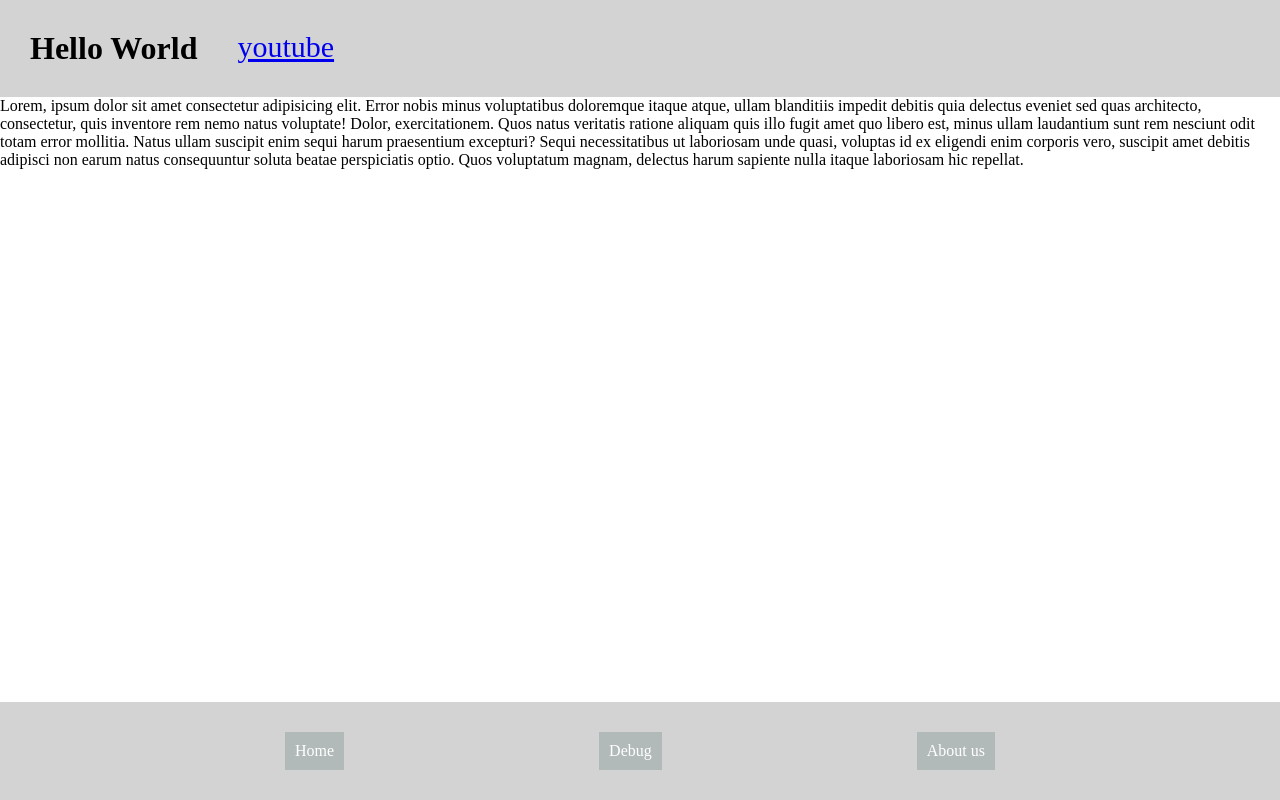
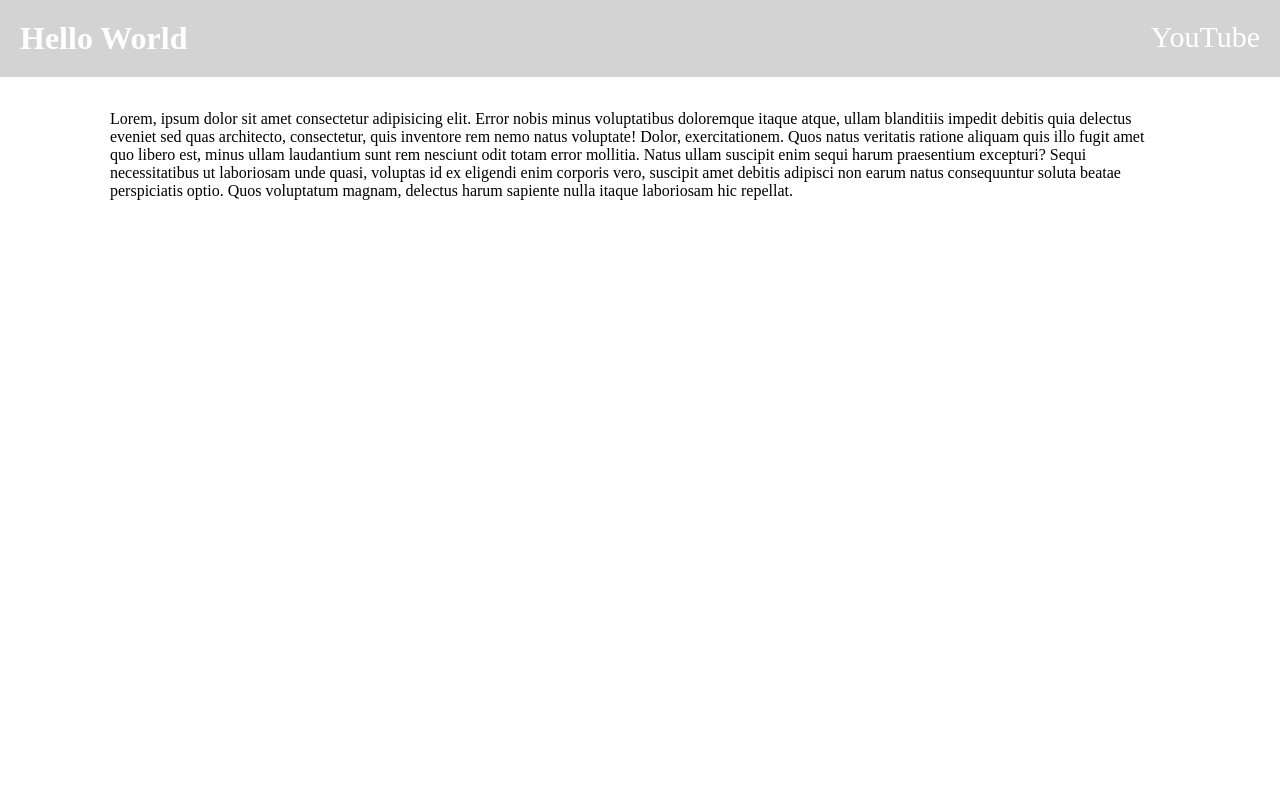
Before and after one commit to PettoDavida/School-Repo, a plain HTML site: page index.html in a window 1280 px wide. Shown: the top 800 px of the page. Drawn offline with Linux system fonts and the light colour scheme.

Commit message:
fixed header

```diff
--- a/index.css
+++ b/index.css
@@ -1,60 +1,78 @@
-*{
+* {
     margin: 0;
     padding: 0;
 
 }
 
-body{
+html {
+    scroll-behavior: smooth;
+}
+
+body {
     min-height: 100vh;
     margin: 0;
-
     display: grid;
     grid-template-rows: auto 1fr auto;
 }
 
-header{
+header {
     display: flex;
-    justify-content: left;
-    padding: 30px;
+    justify-content: space-between;
     background-color: lightgrey;
+    position: fixed;
+    width: 100%;
 
 }
 
-header>a{
-    padding-left: 40px;
+header>div{
+    padding: 20px;
+}
+
+header>div>a {
+    text-decoration: none;
+    color: #FFFFFF;
+}
+
+header>div>a:hover {
+    color: springgreen;
+}
+
+#yt {
     font-size: 30px;
 }
 
-footer{
+article {
+    margin: 100px;
+    height: 2000px;
+}
+
+#lorem {
+    padding: 10px;
+}
+
+footer {
     display: flex;
     justify-content: space-evenly;
     background-color: lightgrey;
     padding: 30px;
-
 }
 
-footer>div>a{
+footer>div>a {
     text-decoration: none;
     color: #FFFFFF;
 }
 
-footer>div{
+footer>div {
     background: rgba(47, 79, 79, .2);
-
     padding: 10px;
-    color: white;
-
 }
 
-footer>div>a:hover{
+footer>div>a:hover {
     color: deepskyblue;
 }
 
-#left{
-}
+#left {}
 
-#middle{
-}
+#middle {}
 
-#right{
-}
+#right {}
--- a/index.html
+++ b/index.html
@@ -1,5 +1,5 @@
 <!DOCTYPE html>
-<html lang="en">
+<html id="top" lang="en">
 
 <head>
     <link rel="stylesheet" href="index.css">
@@ -11,17 +11,53 @@
 
 <body>
     <header>
-        <h1>Hello World</h1>
 
-        <a href="http://www.youtube.com" target="_blank">youtube</a>
+        <div>
+            <a href="./index.html">
+                <h1>Hello World</h1>
+            </a>
+        </div>
+
+        <div>
+            <a id="yt" href="http://www.youtube.com" target="_blank">
+                YouTube
+            </a>
+        </div>
+
     </header>
     <article>
-        <div>Lorem, ipsum dolor sit amet consectetur adipisicing elit. Error nobis minus voluptatibus doloremque itaque atque, ullam blanditiis impedit debitis quia delectus eveniet sed quas architecto, consectetur, quis inventore rem nemo natus voluptate! Dolor, exercitationem. Quos natus veritatis ratione aliquam quis illo fugit amet quo libero est, minus ullam laudantium sunt rem nesciunt odit totam error mollitia. Natus ullam suscipit enim sequi harum praesentium excepturi? Sequi necessitatibus ut laboriosam unde quasi, voluptas id ex eligendi enim corporis vero, suscipit amet debitis adipisci non earum natus consequuntur soluta beatae perspiciatis optio. Quos voluptatum magnam, delectus harum sapiente nulla itaque laboriosam hic repellat.</div>
+
+        <div id="lorem">
+            Lorem, ipsum dolor sit amet consectetur adipisicing elit. Error nobis minus voluptatibus doloremque itaque
+            atque, ullam blanditiis impedit debitis quia delectus eveniet sed quas architecto, consectetur, quis
+            inventore rem nemo natus voluptate! Dolor, exercitationem. Quos natus veritatis ratione aliquam quis illo
+            fugit amet quo libero est, minus ullam laudantium sunt rem nesciunt odit totam error mollitia. Natus ullam
+            suscipit enim sequi harum praesentium excepturi? Sequi necessitatibus ut laboriosam unde quasi, voluptas id
+            ex eligendi enim corporis vero, suscipit amet debitis adipisci non earum natus consequuntur soluta beatae
+            perspiciatis optio. Quos voluptatum magnam, delectus harum sapiente nulla itaque laboriosam hic repellat.
+        </div>
+
     </article>
     <footer>
-        <div id="left"> <a href="http://" target="_blank" rel="noopener noreferrer">Home</a></div>
-        <div id="middle"> <a href="http://" target="_blank" rel="noopener noreferrer"> Debug</a></div>
-        <div id="right"><a href="http://" target="_blank" rel="noopener noreferrer">About us</a></div>
+
+        <div id="left">
+            <a href="#top" >
+                Home
+            </a>
+        </div>
+
+        <div id="middle">
+            <a href="http://" target="_blank" rel="noopener noreferrer">
+                Debug
+            </a>
+        </div>
+
+        <div id="right">
+            <a href="http://" target="_blank" rel="noopener noreferrer">
+                About us
+            </a>
+        </div>
+
     </footer>
 </body>
 
```
